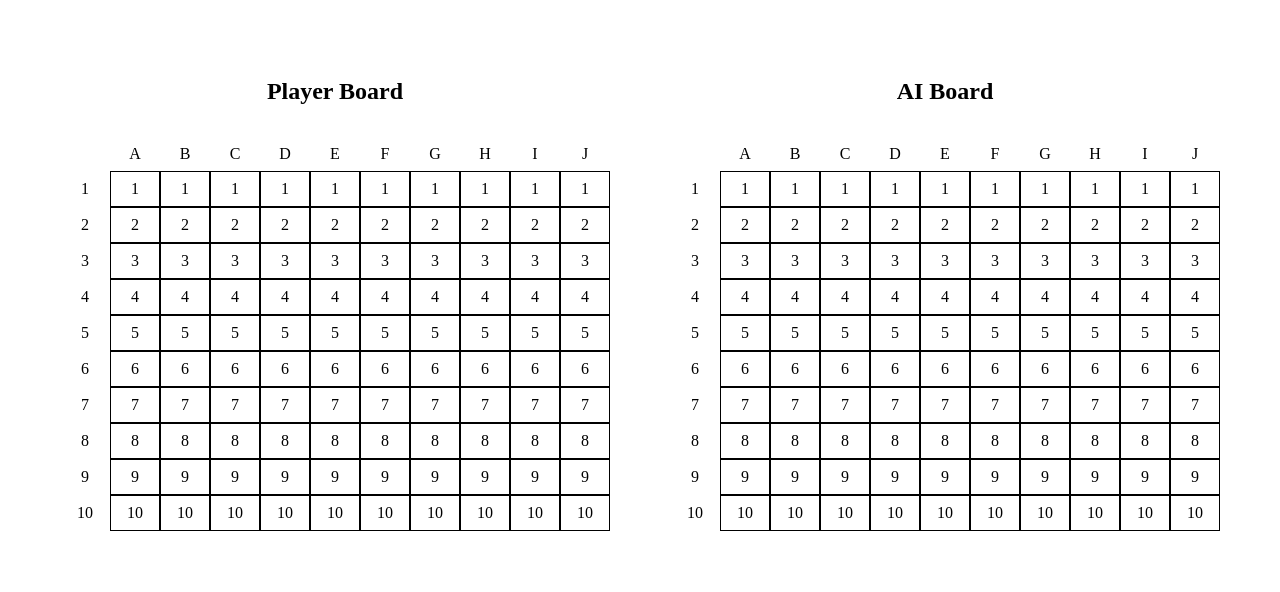
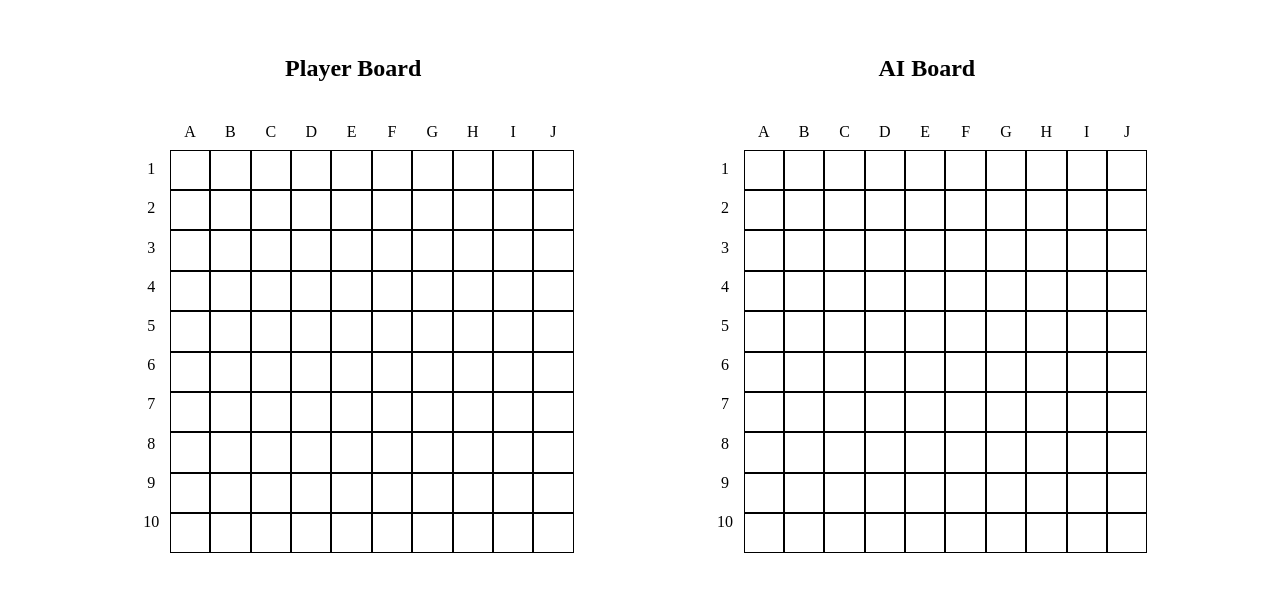
Before and after one commit to Marshnme/BattleShip, a website with bundled scripts: page index.html in a window 1280 px wide. Shown: the part 112-704 px from the top of the page. Built offline with nearby package versions, Linux system fonts and the light colour scheme.

Commit message:
removing all numbers from tiles

```diff
--- a/scripts/gameboardFactory.js
+++ b/scripts/gameboardFactory.js
@@ -153,7 +153,9 @@
             gameboardParent.appendChild(boardHolder);
             for (let j = 0; j < numberRows.length; j++) {
                 const numberTiles = document.createElement('div');
-                numberTiles.textContent = `${numberRows[j]}`;
+                numberTiles.textContent = `${
+                    letterColumns[i - 1] === undefined ? numberRows[j] : ''
+                }`;
                 numberTiles.classList.add(
                     'number-tile',
                     `${letterColumns[i - 1]}-${numberRows[j]}`
--- a/style.css
+++ b/style.css
@@ -41,15 +41,19 @@
 }
 
 .number-tile{
-    padding:.5rem 1rem;
+    padding:1.2rem;
     border:1px solid black;
 }
 
 .column>*:first-child{
-    border-style: none;
+    border: 1px solid white;
     padding:.5rem
 }
 
 .column-0 > *{
     border:1px solid white;
 }
+
+.column-0> .number-tile {
+    padding: .6rem;
+}
```
